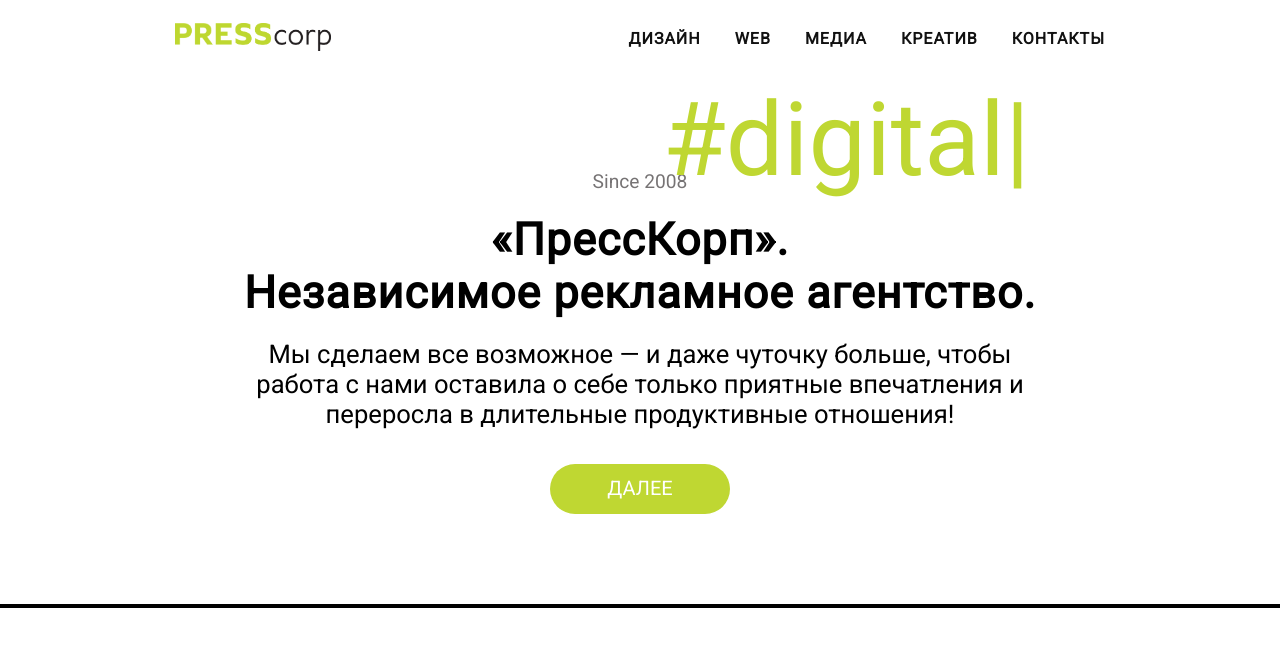
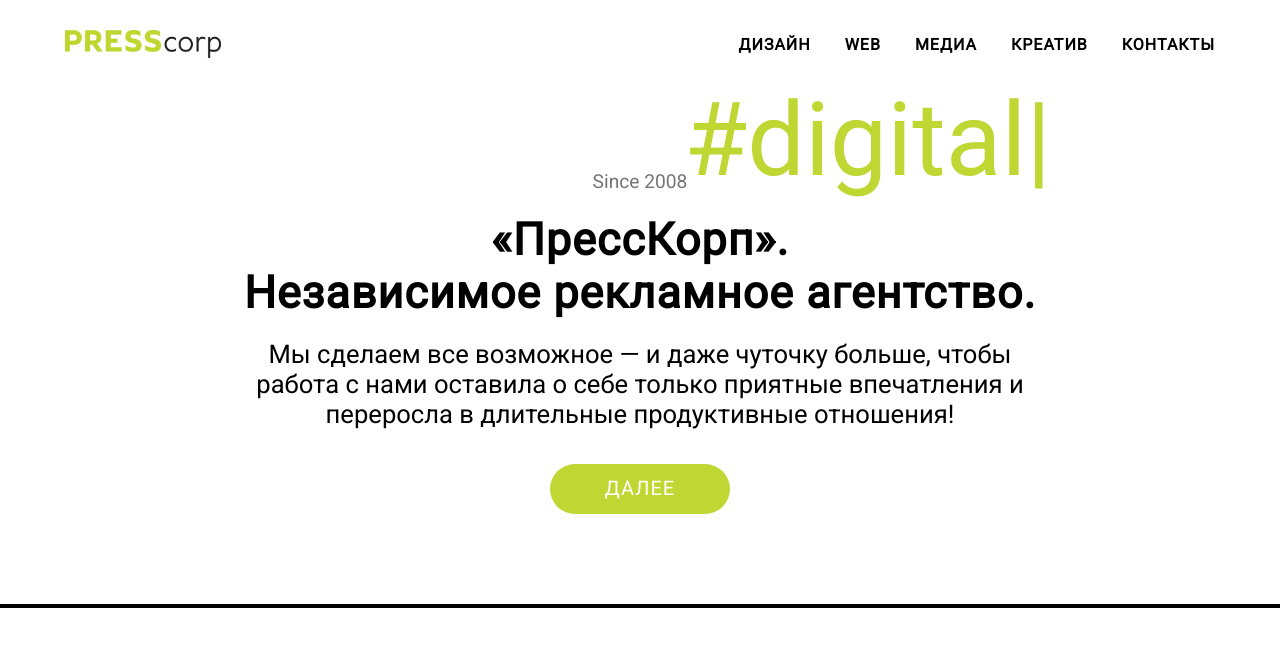
Before and after one commit to felixo/dndpr, a Django app: page / in a window 1280 px wide. Shown: the top 647 px of the page. Run offline with Django 3.2, Linux system fonts and the light colour scheme; data that the repository does not hold is empty; some libraries are stand-ins or nearby versions.

Commit message:
menu done

```diff
--- a/presscorp/static/presscorp/script.js
+++ b/presscorp/static/presscorp/script.js
@@ -12,9 +12,51 @@
         strings: ["#design", "#creative","#digital"],
         typeSpeed: 100,
         backSpeed: 100,
-        backDelay: 500,
+        backDelay: 700,
         loop: true
     }
 
     var typed = new Typed(".typer", options);
+
+    jQuery(document).scroll(function() {
+     if (jQuery(this).scrollTop() > 20) {
+        jQuery('.container').css({"background-color":"black"});
+        jQuery('#menu a').css({"color":"white"});
+        $('.nav-toggle').css({"background":"white"});
+        $('.nav-toggle span').css({"background":"black"});
+        if ($('.nav-toggle span').hasClass('changed')){}
+        else {
+            $('.nav-toggle span').toggleClass('changed');
+        }
+        $('.logo img').attr('src','static/presscorp/images/logo-black.png');
+        $('#menu a').hover(
+            function() {
+                $(this).css({"color":"#bfd732"});
+            },
+            function() {
+                $(this).css({"color":"white"});
+            }
+        );
+     } else {
+        jQuery('.container').css({"background-color":"white"});
+        if ($(window).width() > 768){ jQuery('#menu a').css({"color":"black"});}
+        $('.nav-toggle').css({"background":"black"});
+        $('.nav-toggle span').css({"background":"white"});
+        $('.nav-toggle span').removeClass('changed');
+        $('.logo img').attr('src','static/presscorp/images/logo.png');
+        $('#menu a').hover(
+            function() {
+                $(this).css({"color":"#bfd732"});
+            },
+            function() {
+                $(this).css({"color":"black"});
+            }
+        );
+     }
+     });
+
+     $(window).resize(function(){
+        if($(this).width() > 768 && $(document).scrollTop() < 20) { jQuery('#menu a').css({"color":"black"}); }
+        else { jQuery('#menu a').css({"color":"white"});}
+     });
  });
--- a/presscorp/static/presscorp/style.css
+++ b/presscorp/static/presscorp/style.css
@@ -36,8 +36,11 @@ header:after, .container:after, footer:after, .widget-posts-list li:after, #subs
 .container {
     margin: 0 auto;
     width: 100%;
-    max-width: 960px;
     padding: 0 15px;
+    position: fixed;
+    z-index: 999;
+    height: 80px;
+    background-color: white;
 }
 
 #menu {
@@ -47,9 +50,10 @@ header:after, .container:after, footer:after, .widget-posts-list li:after, #subs
 header {
     width: 100%;
     background: white;
-    padding: 15px 0;
+    padding: 0px 0;
     position: relative;
     max-height: 80px;
+    height: 80px;
 }
 
 nav {
@@ -62,13 +66,15 @@ nav {
     display: block;
     float: left;
     width: 156px;
-    padding-top: 8px;
+    padding-top: 30px;
+    margin-left: 50px;
 }
 
 /* меню */
 #menu {
     float: right;
-    padding-top: 4px;
+    padding-top: 25px;
+    margin-right: 50px;
 }
 
 #menu li {
@@ -102,6 +108,7 @@ nav {
     margin-left: 20px;
     background: black;
     cursor: pointer;
+    margin-top: 19px;
 }
 
 .nav-toggle span {
@@ -127,6 +134,14 @@ nav {
 }
 .nav-toggle span:after {
     bottom: -10px;
+}
+
+.nav-toggle .changed:before {
+    background-color: black;
+}
+
+.nav-toggle .changed:after {
+    background-color: black;
 }
 /* класс, который будет добавлен в верхнему меню при нажатии на кнопку и покажет скрытое меню*/
 #menu.active {
@@ -224,6 +239,7 @@ h1 {
     vertical-align: middle;
     border-radius: 30px;
     padding-top: 12px;
+    letter-spacing: 1px;
 }
 
 .green_button:hover {
@@ -236,7 +252,7 @@ h1 {
 display: block;
 }
 header {
-padding: 10px 0;
+padding: 0px 0;
 }
 /* скрываем верхнее меню, отменяем обтекание, позиционируем его, сместив на высоту шапки сайта */
 #menu {
@@ -269,6 +285,11 @@ margin-right: 0;
 width: 100%;
 float: none;
 }
+
+.logo {
+    margin-left: 15px;
+}
+
 .widget-post-title {
 font-size: 1.5em;
 }
@@ -282,10 +303,11 @@ text-align: center;
 .logo {
 
 margin-bottom: 15px;
+margin-left: 15px;
 }
 /* позиционируем меню на увеличившуюся высоту шапки */
 #menu {
-top: 118px;
+
 }
 /* позиционируем форму поиска по левому краю */
 
--- a/presscorp/templates/presscorp/base.html
+++ b/presscorp/templates/presscorp/base.html
@@ -41,4 +41,5 @@
 {% endblock %}
 </body>
 <footer>
+    <div></div>
 </footer>
--- a/presscorp/templates/presscorp/index.html
+++ b/presscorp/templates/presscorp/index.html
@@ -13,7 +13,7 @@
     {% endfor %}
   </div>
   <div class="typer_wrap">
-    <span class="typer_const">we are</span>
+    <span class="typer_const">we are </span>
     <span class="typer"></span>
   </div>
 </div>
```
Also changed, not shown: presscorp/static/presscorp/images/logo-black.png (added).
